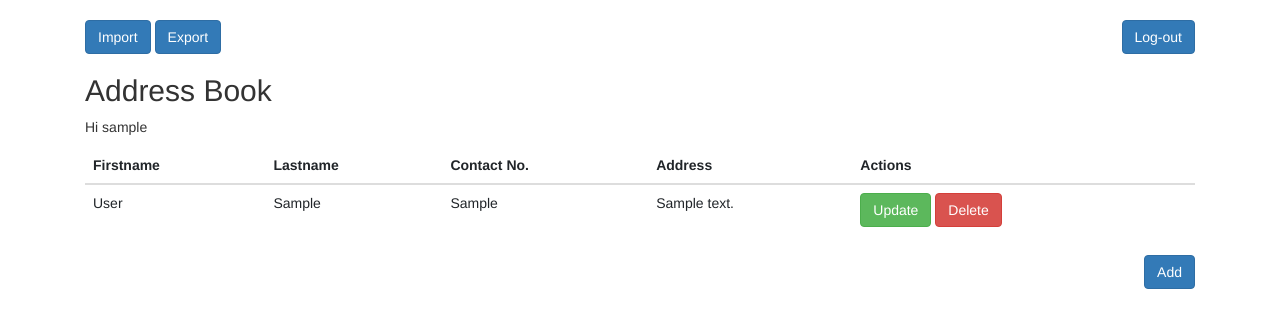
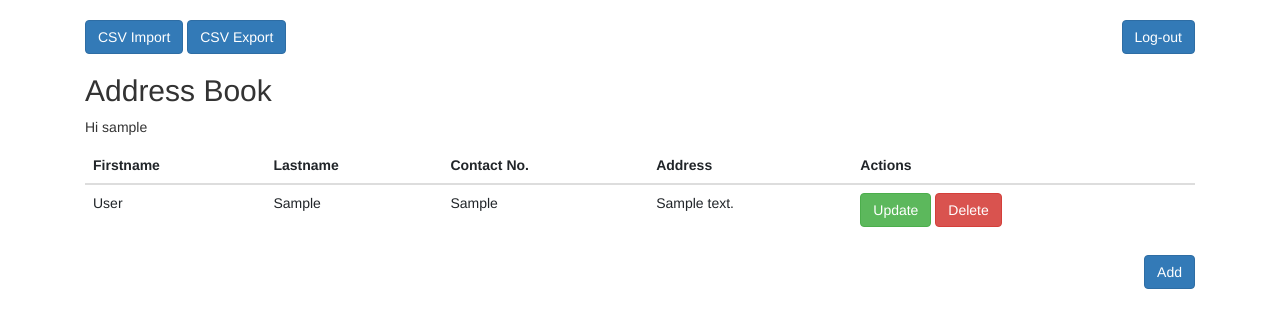
Before and after one commit to Ganilajoshua/Django-Exercise4, a Django app: page /contacts/ in a window 1280 px wide. Shown: the top 328 px of the page. Run offline with Django 3.2, Linux system fonts and the light colour scheme; a user stored in the database is signed in; tables that the repository leaves empty hold one stand-in row (values such as "Sample post"); some libraries are stand-ins or nearby versions.

Commit message:
Exercise 4

```diff
--- a/exercise4/templates/contact/contact_home.html
+++ b/exercise4/templates/contact/contact_home.html
@@ -6,8 +6,8 @@
 {% if user.is_authenticated %}
  <br>
   <div class="container">
-    <a href="/contacts/upload" class="top-menu btn btn-primary">Import</a>
-    <a href="/contacts/export" class="top-menu btn btn-primary">Export</a>
+    <a href="/contacts/upload" class="top-menu btn btn-primary">CSV Import</a>
+    <a href="/contacts/export" class="top-menu btn btn-primary">CSV Export</a>
       <a href="{% url 'logout' %}" class="btn btn-primary float-right">Log-out</a>
     <h2>Address Book</h2>
     <p>Hi {{ user.username }}</p>
```
